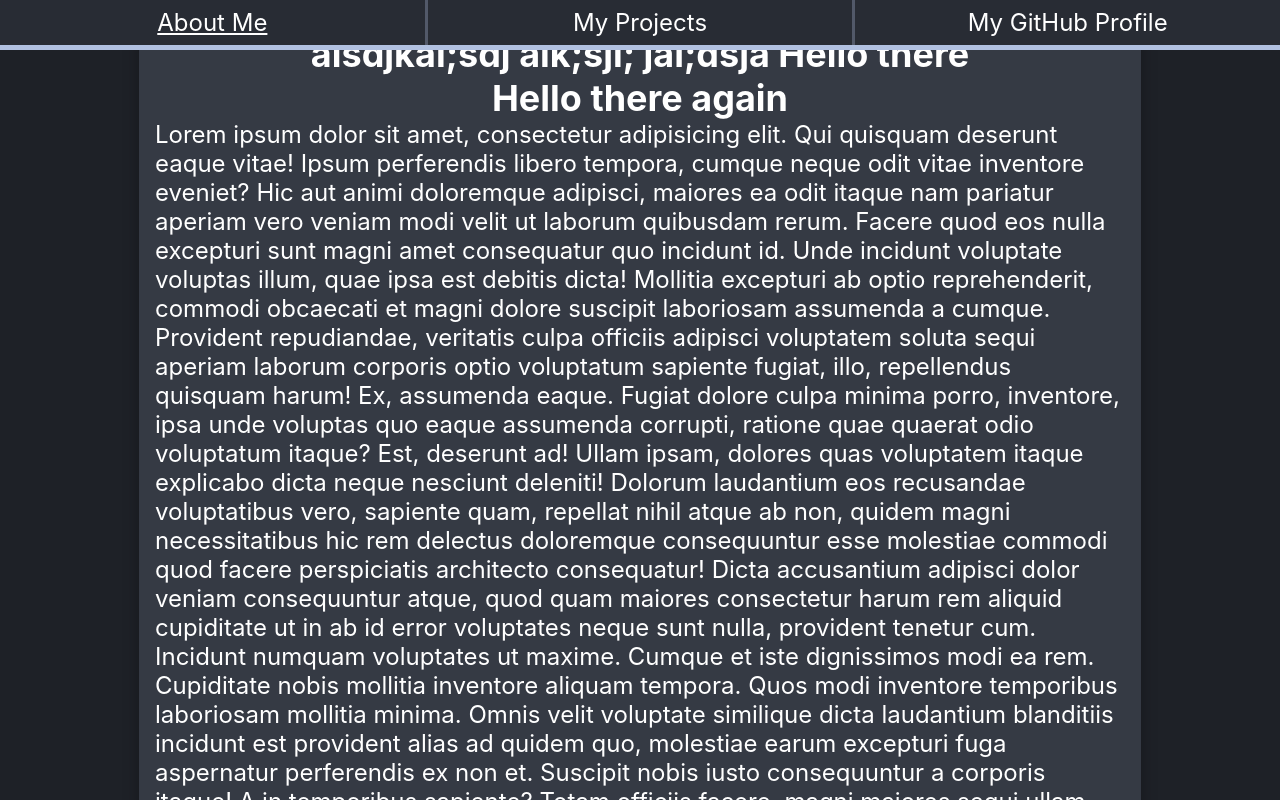
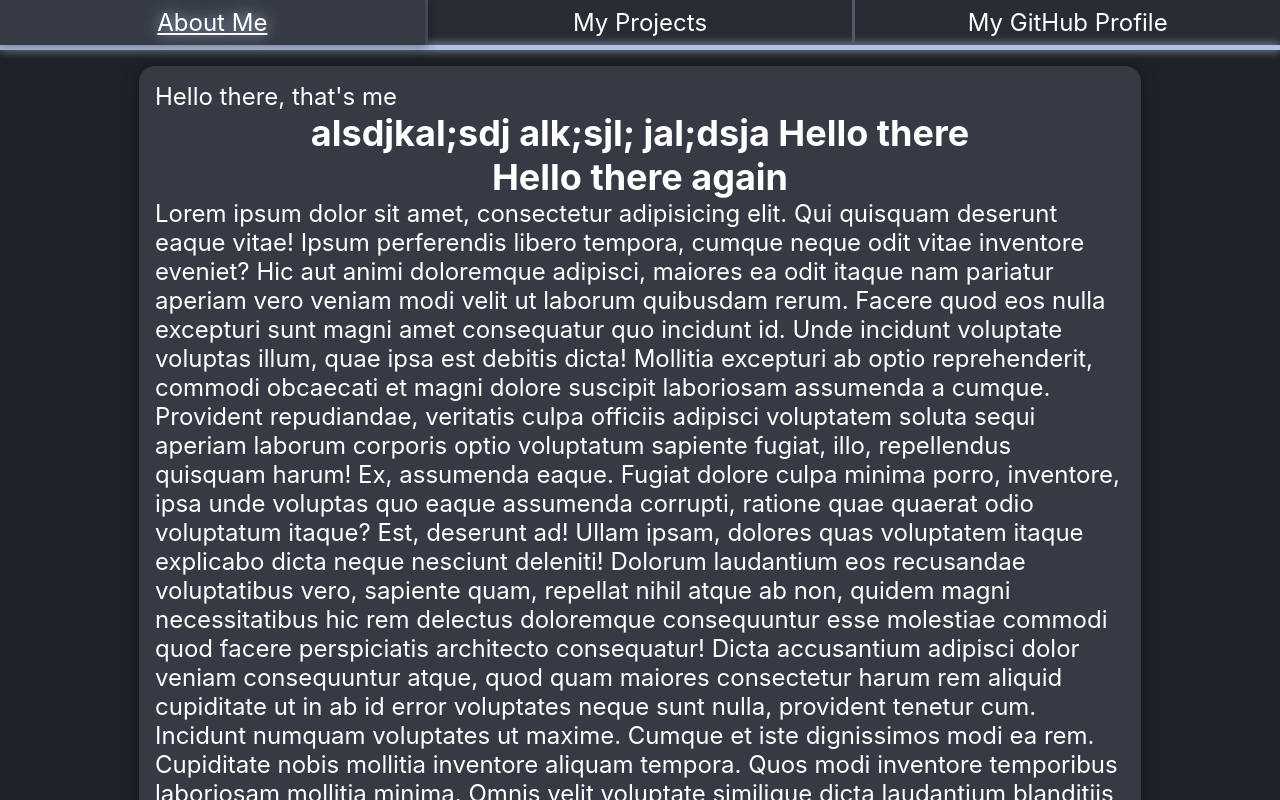
Before and after one commit to kutoru/me-v2, a React (Create React App) app: page / in a window 1280 px wide. Shown: the top 800 px of the page. Built offline with nearby package versions, Linux system fonts and the light colour scheme.

Commit message:
Add routing

```diff
--- a/package.json
+++ b/package.json
@@ -10,6 +10,7 @@
     "gh-pages": "^6.1.1",
     "react": "^18.3.1",
     "react-dom": "^18.3.1",
+    "react-router-dom": "^6.26.1",
     "react-scripts": "5.0.1",
     "typescript": "^4.9.5"
   },
--- a/src/components/App/App.css
+++ b/src/components/App/App.css
@@ -1,4 +1,11 @@
 .app {
+  display: flex;
+  flex-direction: column;
+  min-height: 100dvh;
+  background-color: var(--bg-color-third);
+}
+
+.content {
   background-color: var(--bg-color-sec);
   flex: 1 1;
   font-size: var(--font-size);
@@ -11,18 +18,18 @@
   transition: box-shadow 100ms ease-in-out;
 }
 
-.app:hover {
+.content:hover {
   box-shadow: 0 0 30px 3px rgba(0, 0, 0, 0.5);
 }
 
 @media (max-width: 1500px) {
-  .app {
+  .content {
     width: calc(1000px - var(--spacing) * 5 + 50px);
   }
 }
 
 @media (max-width: 1050px) {
-  .app {
+  .content {
     width: calc(100% - var(--spacing) * 2);
     border-radius: 0;
     margin: 0 auto;
--- a/src/components/App/App.tsx
+++ b/src/components/App/App.tsx
@@ -1,14 +1,18 @@
+import { ReactElement, useEffect } from "react";
+import { useLocation } from "react-router-dom";
 import "./App.css";
+import Header from "../Header/Header";
+import Footer from "../Footer/Footer";
 
-document.addEventListener("DOMContentLoaded", changeTopMargin);
-window.addEventListener("resize", changeTopMargin);
+document.addEventListener("DOMContentLoaded", (_) => changeTopMargin(false));
+window.addEventListener("resize", (_) => changeTopMargin(false));
 
 let header: Element | undefined = undefined;
-let app: ElementCSSInlineStyle | undefined = undefined;
+let content: ElementCSSInlineStyle | undefined = undefined;
 let lastHeight = 0;
 
-function changeTopMargin(e: Event) {
-  if (!header) {
+function changeTopMargin(force: boolean) {
+  if (!header || force) {
     header = document.getElementsByClassName("header")[0];
   }
   if (!header) {
@@ -16,82 +20,35 @@ function changeTopMargin(e: Event) {
   }
 
   const height = header.getBoundingClientRect().height;
-  if (height === lastHeight) {
+  if (height === lastHeight && !force) {
     return;
   }
 
-  if (!app) {
-    app = document.getElementsByClassName(
-      "app"
+  if (!content || force) {
+    content = document.getElementsByClassName(
+      "content"
     )[0] as unknown as ElementCSSInlineStyle;
   }
-  if (!app) {
+  if (!content) {
     return;
   }
 
   lastHeight = height;
-  app.style.marginTop = `calc(${height}px + var(--top-body-spacing))`;
+  content.style.marginTop = `calc(${height}px + var(--top-body-spacing))`;
 }
 
-export default function App() {
+export default function App({ content }: { content: ReactElement }) {
+  const location = useLocation();
+
+  useEffect(() => {
+    changeTopMargin(true);
+  }, [location]);
+
   return (
     <div className="app">
-      <h2>alsdjkal;sdj alk;sjl; jal;dsja Hello there</h2>
-      <h2>Hello there again</h2>
-      Lorem ipsum dolor sit amet, consectetur adipisicing elit. Qui quisquam
-      deserunt eaque vitae! Ipsum perferendis libero tempora, cumque neque odit
-      vitae inventore eveniet? Hic aut animi doloremque adipisci, maiores ea
-      odit itaque nam pariatur aperiam vero veniam modi velit ut laborum
-      quibusdam rerum. Facere quod eos nulla excepturi sunt magni amet
-      consequatur quo incidunt id. Unde incidunt voluptate voluptas illum, quae
-      ipsa est debitis dicta! Mollitia excepturi ab optio reprehenderit, commodi
-      obcaecati et magni dolore suscipit laboriosam assumenda a cumque.
-      Provident repudiandae, veritatis culpa officiis adipisci voluptatem soluta
-      sequi aperiam laborum corporis optio voluptatum sapiente fugiat, illo,
-      repellendus quisquam harum! Ex, assumenda eaque. Fugiat dolore culpa
-      minima porro, inventore, ipsa unde voluptas quo eaque assumenda corrupti,
-      ratione quae quaerat odio voluptatum itaque? Est, deserunt ad! Ullam
-      ipsam, dolores quas voluptatem itaque explicabo dicta neque nesciunt
-      deleniti! Dolorum laudantium eos recusandae voluptatibus vero, sapiente
-      quam, repellat nihil atque ab non, quidem magni necessitatibus hic rem
-      delectus doloremque consequuntur esse molestiae commodi quod facere
-      perspiciatis architecto consequatur! Dicta accusantium adipisci dolor
-      veniam consequuntur atque, quod quam maiores consectetur harum rem aliquid
-      cupiditate ut in ab id error voluptates neque sunt nulla, provident
-      tenetur cum. Incidunt numquam voluptates ut maxime. Cumque et iste
-      dignissimos modi ea rem. Cupiditate nobis mollitia inventore aliquam
-      tempora. Quos modi inventore temporibus laboriosam mollitia minima. Omnis
-      velit voluptate similique dicta laudantium blanditiis incidunt est
-      provident alias ad quidem quo, molestiae earum excepturi fuga aspernatur
-      perferendis ex non et. Suscipit nobis iusto consequuntur a corporis
-      itaque! A in temporibus sapiente? Totam officiis facere, magni maiores
-      sequi ullam nulla obcaecati iste voluptates eligendi dolor, molestiae
-      perferendis numquam placeat tempora unde dolorem nam. Aliquam accusantium
-      consectetur tempora, quibusdam ex sunt delectus dicta, eligendi dolor
-      excepturi voluptas nostrum, eius quaerat animi facere iusto! Quibusdam
-      autem repellendus id, aliquid, magnam omnis dolor delectus vero aspernatur
-      laborum necessitatibus officia exercitationem fugiat numquam quasi. In
-      explicabo neque excepturi quo perspiciatis, vero ipsam ut officiis
-      assumenda commodi maxime distinctio iusto. Laudantium earum dolore optio
-      saepe nemo vero numquam quasi aspernatur porro doloribus quam sit iusto
-      eveniet ratione inventore dicta, commodi doloremque. At adipisci
-      voluptates possimus voluptatem nesciunt rem, alias consequuntur
-      necessitatibus ab voluptatibus, sequi laudantium debitis dolore eius est
-      modi ex dignissimos molestias. Id libero, doloribus velit recusandae
-      molestiae vel repellat repudiandae inventore amet. Est placeat quasi ab
-      similique velit ipsam qui odit eligendi excepturi perferendis dolorem
-      ratione incidunt, nemo neque. Qui eveniet error fugit dicta natus aliquid
-      sunt unde sit quo praesentium dolores distinctio dignissimos nulla, sequi
-      fuga autem. Nam porro, aspernatur beatae doloribus assumenda explicabo
-      consequatur, quam eaque voluptate sit perspiciatis corporis error neque
-      impedit cum iste sunt dolorem illo, qui blanditiis? Quis temporibus
-      voluptatum maxime quisquam voluptatibus, numquam laudantium? Quas esse
-      suscipit voluptatibus officiis laborum obcaecati expedita ipsa non labore!
-      Eius dolore vel doloribus minima cum dolor pariatur, at inventore eligendi
-      excepturi quas asperiores perferendis quidem corrupti tenetur est commodi
-      consectetur numquam assumenda, harum architecto. Incidunt quod odit
-      pariatur porro laudantium, laboriosam illo ullam reiciendis ipsam a
-      dolorem magni nisi, libero aut saepe.
+      <Header />
+      <div className="content">{content}</div>
+      <Footer />
     </div>
   );
 }
--- /dev/null
+++ b/src/components/ErrorPage/ErrorPage.tsx
@@ -0,0 +1,6 @@
+import { useRouteError } from "react-router-dom";
+
+export default function ErrorPage() {
+  const error: any = useRouteError();
+  return <h2>{error.statusText || error.message}</h2>;
+}
--- a/src/components/Header/Header.css
+++ b/src/components/Header/Header.css
@@ -13,6 +13,11 @@
 
 .header > .header-item-container:hover ~ .separator-big {
   box-shadow: 0 0 10px 0px var(--fg-color-sec);
+}
+
+.header-item-container > a {
+  color: var(--fg-color);
+  text-decoration: none;
 }
 
 .header-item {
--- a/src/components/Header/HeaderItem.tsx
+++ b/src/components/Header/HeaderItem.tsx
@@ -1,4 +1,5 @@
 import HeaderData from "../../types/HeaderData";
+import { Link } from "react-router-dom";
 
 export default function HeaderItem({
   item,
@@ -7,17 +8,13 @@ export default function HeaderItem({
   item: HeaderData;
   active: boolean;
 }) {
-  function redirect(href: string) {
-    window.location.href = href;
-  }
-
   return (
-    <div
-      onClick={() => redirect(item.href)}
+    <Link
+      to={item.href}
       className={"header-item " + (active ? "underline" : "")}
     >
       <span className="media-size-normal">{item.title}</span>
       <span className="media-size-small">{item.title_short}</span>
-    </div>
+    </Link>
   );
 }
--- /dev/null
+++ b/src/components/Me/Me.tsx
@@ -0,0 +1,63 @@
+export default function Me() {
+  return (
+    <div>
+      Hello there, that's me
+      <h2>alsdjkal;sdj alk;sjl; jal;dsja Hello there</h2>
+      <h2>Hello there again</h2>
+      Lorem ipsum dolor sit amet, consectetur adipisicing elit. Qui quisquam
+      deserunt eaque vitae! Ipsum perferendis libero tempora, cumque neque odit
+      vitae inventore eveniet? Hic aut animi doloremque adipisci, maiores ea
+      odit itaque nam pariatur aperiam vero veniam modi velit ut laborum
+      quibusdam rerum. Facere quod eos nulla excepturi sunt magni amet
+      consequatur quo incidunt id. Unde incidunt voluptate voluptas illum, quae
+      ipsa est debitis dicta! Mollitia excepturi ab optio reprehenderit, commodi
+      obcaecati et magni dolore suscipit laboriosam assumenda a cumque.
+      Provident repudiandae, veritatis culpa officiis adipisci voluptatem soluta
+      sequi aperiam laborum corporis optio voluptatum sapiente fugiat, illo,
+      repellendus quisquam harum! Ex, assumenda eaque. Fugiat dolore culpa
+      minima porro, inventore, ipsa unde voluptas quo eaque assumenda corrupti,
+      ratione quae quaerat odio voluptatum itaque? Est, deserunt ad! Ullam
+      ipsam, dolores quas voluptatem itaque explicabo dicta neque nesciunt
+      deleniti! Dolorum laudantium eos recusandae voluptatibus vero, sapiente
+      quam, repellat nihil atque ab non, quidem magni necessitatibus hic rem
+      delectus doloremque consequuntur esse molestiae commodi quod facere
+      perspiciatis architecto consequatur! Dicta accusantium adipisci dolor
+      veniam consequuntur atque, quod quam maiores consectetur harum rem aliquid
+      cupiditate ut in ab id error voluptates neque sunt nulla, provident
+      tenetur cum. Incidunt numquam voluptates ut maxime. Cumque et iste
+      dignissimos modi ea rem. Cupiditate nobis mollitia inventore aliquam
+      tempora. Quos modi inventore temporibus laboriosam mollitia minima. Omnis
+      velit voluptate similique dicta laudantium blanditiis incidunt est
+      provident alias ad quidem quo, molestiae earum excepturi fuga aspernatur
+      perferendis ex non et. Suscipit nobis iusto consequuntur a corporis
+      itaque! A in temporibus sapiente? Totam officiis facere, magni maiores
+      sequi ullam nulla obcaecati iste voluptates eligendi dolor, molestiae
+      perferendis numquam placeat tempora unde dolorem nam. Aliquam accusantium
+      consectetur tempora, quibusdam ex sunt delectus dicta, eligendi dolor
+      excepturi voluptas nostrum, eius quaerat animi facere iusto! Quibusdam
+      autem repellendus id, aliquid, magnam omnis dolor delectus vero aspernatur
+      laborum necessitatibus officia exercitationem fugiat numquam quasi. In
+      explicabo neque excepturi quo perspiciatis, vero ipsam ut officiis
+      assumenda commodi maxime distinctio iusto. Laudantium earum dolore optio
+      saepe nemo vero numquam quasi aspernatur porro doloribus quam sit iusto
+      eveniet ratione inventore dicta, commodi doloremque. At adipisci
+      voluptates possimus voluptatem nesciunt rem, alias consequuntur
+      necessitatibus ab voluptatibus, sequi laudantium debitis dolore eius est
+      modi ex dignissimos molestias. Id libero, doloribus velit recusandae
+      molestiae vel repellat repudiandae inventore amet. Est placeat quasi ab
+      similique velit ipsam qui odit eligendi excepturi perferendis dolorem
+      ratione incidunt, nemo neque. Qui eveniet error fugit dicta natus aliquid
+      sunt unde sit quo praesentium dolores distinctio dignissimos nulla, sequi
+      fuga autem. Nam porro, aspernatur beatae doloribus assumenda explicabo
+      consequatur, quam eaque voluptate sit perspiciatis corporis error neque
+      impedit cum iste sunt dolorem illo, qui blanditiis? Quis temporibus
+      voluptatum maxime quisquam voluptatibus, numquam laudantium? Quas esse
+      suscipit voluptatibus officiis laborum obcaecati expedita ipsa non labore!
+      Eius dolore vel doloribus minima cum dolor pariatur, at inventore eligendi
+      excepturi quas asperiores perferendis quidem corrupti tenetur est commodi
+      consectetur numquam assumenda, harum architecto. Incidunt quod odit
+      pariatur porro laudantium, laboriosam illo ullam reiciendis ipsam a
+      dolorem magni nisi, libero aut saepe.
+    </div>
+  );
+}
--- /dev/null
+++ b/src/components/Projects/Projects.tsx
@@ -0,0 +1,3 @@
+export default function Projects() {
+  return <div>Hello there, that's projects</div>;
+}
--- a/src/index.css
+++ b/src/index.css
@@ -33,13 +33,6 @@ code {
   --top-body-spacing: var(--spacing);
 }
 
-#root {
-  display: flex;
-  flex-direction: column;
-  min-height: 100dvh;
-  background-color: var(--bg-color-third);
-}
-
 .separator-big {
   height: 5px;
   background-color: var(--fg-color-sec);
@@ -59,7 +52,7 @@ h2 {
 }
 
 .underline {
-  text-decoration: underline;
+  text-decoration: underline !important;
 }
 
 a, a:visited {
--- a/src/index.tsx
+++ b/src/index.tsx
@@ -1,18 +1,27 @@
 import React from "react";
 import ReactDOM from "react-dom/client";
+import { createBrowserRouter, RouterProvider } from "react-router-dom";
 import "./index.css";
 import App from "./components/App/App";
-import Header from "./components/Header/Header";
-import Footer from "./components/Footer/Footer";
+import Me from "./components/Me/Me";
+import Projects from "./components/Projects/Projects";
+import ErrorPage from "./components/ErrorPage/ErrorPage";
 
-const root = ReactDOM.createRoot(
-  document.getElementById("root") as HTMLElement
-);
+const router = createBrowserRouter([
+  {
+    path: "/",
+    element: <App content={<Me />} />,
+    errorElement: <App content={<ErrorPage />} />,
+  },
+  {
+    path: "/projects",
+    element: <App content={<Projects />} />,
+    errorElement: <App content={<ErrorPage />} />,
+  },
+]);
 
-root.render(
+ReactDOM.createRoot(document.getElementById("root") as HTMLElement).render(
   <React.StrictMode>
-    <Header />
-    <App />
-    <Footer />
+    <RouterProvider router={router} />
   </React.StrictMode>
 );
```
Also changed, not shown: 1 other file (tests, documents, lock files or other folders).
